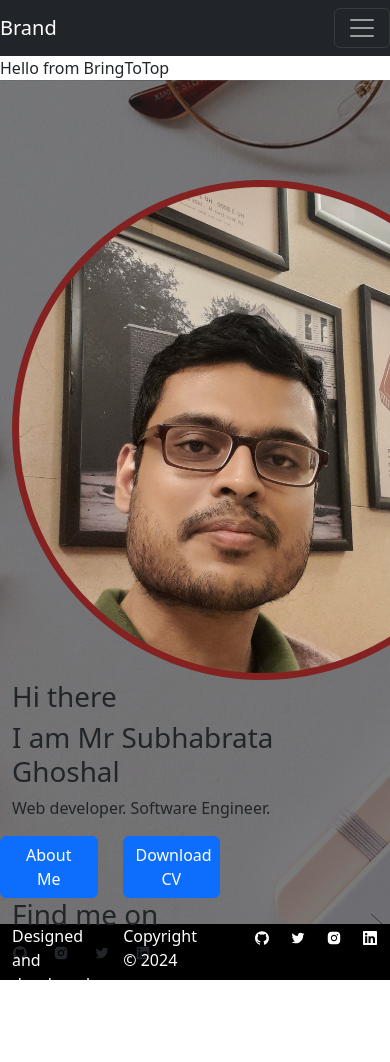
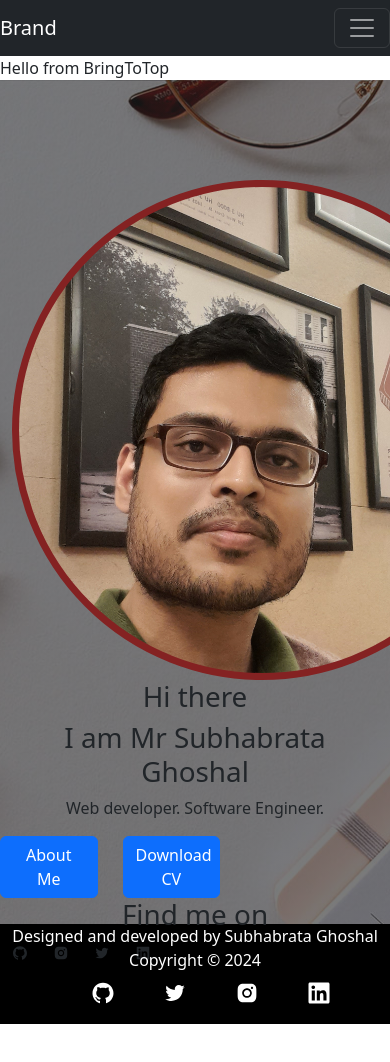
Before and after one commit to Subho1011/Portfolio_App, a React (Create React App) app: page / in a window 390 px wide. Shown: the top 1062 px of the page. After the commit the page ends 1024 px from the top, so only its background shows below. Built offline with nearby package versions, Linux system fonts and the light colour scheme.

Commit message:
Fonts are set and basic responsiveness is developed

```diff
--- a/src/App.css
+++ b/src/App.css
@@ -91,8 +91,40 @@
 .footer{
   background-color: black;
   width: 100% !important;
-  height: 56px;
+  align-items: center !important;
+}
 
+.footer .row .col{
+  display: flex;
+  align-items: center;
+  justify-content: center;
+}
+
+.col{
+  text-align: center;
+}
+
+.col span{
+  font-size: 1rem;
+}
+
+.footer-icon-list{
+  display: flex;
+  justify-content: space-around;
+  gap: 3rem;
+  list-style-type: none;
+  background-color: black;
+}
+
+.footer-icon-list li a{
+  font-size: 1.5rem;
+}
+
+@media(max-width:992px){
+  .footer .row{
+    display: flex;
+    flex-direction: column;
+  }
 }
 
 /*Home Page*/
--- a/src/components/Footer.js
+++ b/src/components/Footer.js
@@ -15,7 +15,7 @@ const Footer = () => {
           <span style={{ color: "white" }}>Copyright © {2024}</span>
         </Col>
         <Col>
-          <ul style={{ display: 'flex', gap: "20px", listStyleType: 'none', backgroundColor: "black", }}>
+          <ul className='footer-icon-list' style={{backgroundColor: 'black',}}>
             <li>
               <a href="https://github.com/Subho1011" target="blank" style={{ color: "white", }}><AiFillGithub /></a>
             </li>
```
